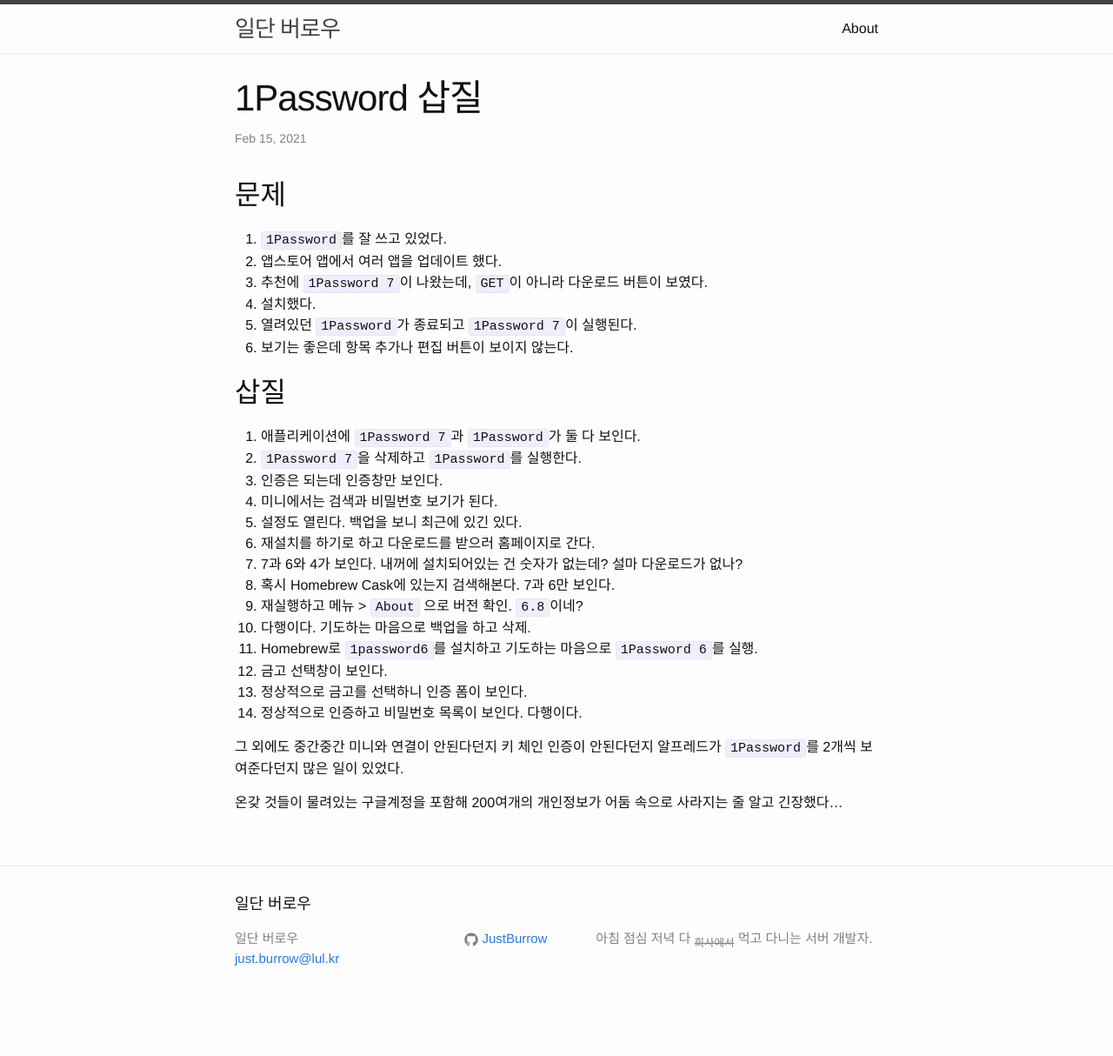
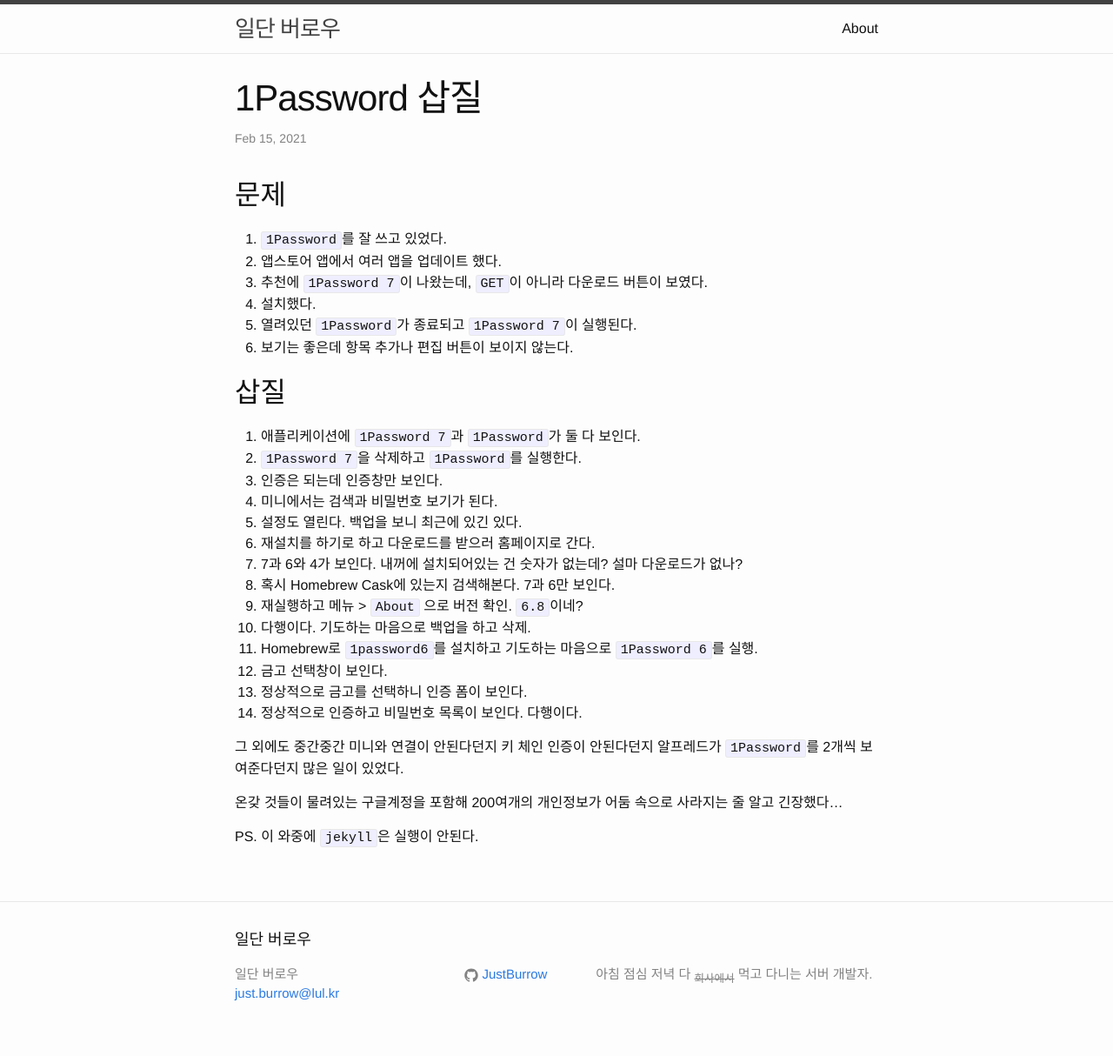
Before and after one commit to JustBurrow/JustBurrow.github.io, a Jekyll site: the page built from _posts/2021-02-15-1password-fail.md, in a window 1280 px wide. Shown: the whole page at 87% size. Built offline with Jekyll 4.4.1, drawn with Linux system fonts in a browser that asks for light colours; before the commit the page ends 1173 px from its top, so only the background shows below that.

Commit message:
🔊 `jekyll` 문제.

```diff
--- a/_posts/2021-02-15-1password-fail.md
+++ b/_posts/2021-02-15-1password-fail.md
@@ -32,3 +32,5 @@
 그 외에도 중간중간 미니와 연결이 안된다던지 키 체인 인증이 안된다던지 알프레드가 `1Password`를 2개씩 보여준다던지 많은 일이 있었다.
 
 온갖 것들이 물려있는 구글계정을 포함해 200여개의 개인정보가 어둠 속으로 사라지는 줄 알고 긴장했다...
+
+PS. 이 와중에 `jekyll`은 실행이 안된다.
```
